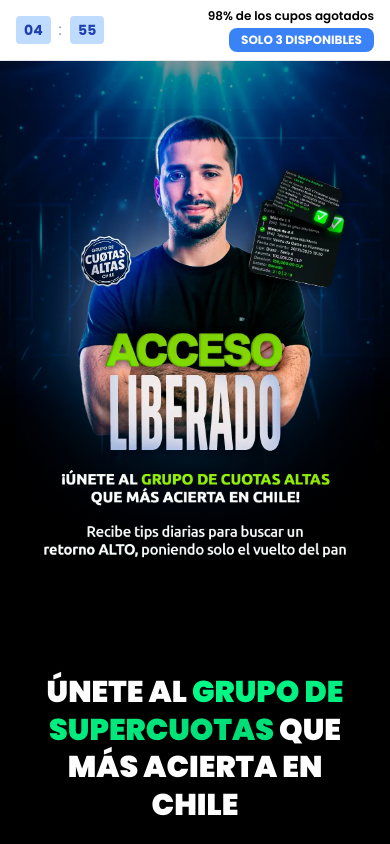
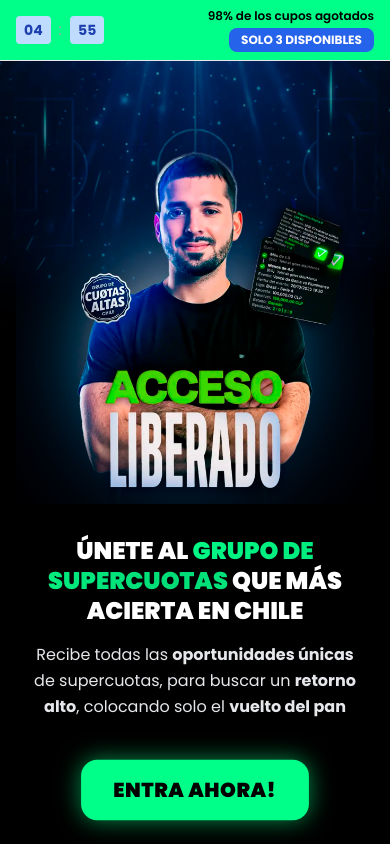
Before and after one commit to 24games/tipstervicente, a Next.js app: page /bilhete-acao in a window 390 px wide. Shown: the top 844 px of the page. Built offline with nearby package versions, Linux system fonts and the light colour scheme.

Commit message:
Atualiza imagem expert, reduz fontes para mobile e muda background do header para verde

```diff
--- a/app/bilhete-acao/page.tsx
+++ b/app/bilhete-acao/page.tsx
@@ -119,7 +119,7 @@
       `}</style>
 
       {/* HEADER - Disclaimer com cronômetro */}
-      <header className="bg-white w-full py-2 px-4 md:px-8 border-b border-gray-200">
+      <header className="bg-[#00FF88] w-full py-2 px-4 md:px-8 border-b border-gray-200">
         <div className="max-w-7xl mx-auto flex items-center justify-between gap-4">
           {/* Esquerda - Cronômetro */}
           <div className="flex items-center gap-2">
@@ -139,7 +139,7 @@
             <p className="text-black text-xs md:text-sm font-semibold">
               98% de los cupos agotados
             </p>
-            <div className="bg-blue-500 rounded-lg px-3 py-1">
+            <div className="bg-blue-600 rounded-lg px-3 py-1">
               <p className="text-white text-xs md:text-sm font-bold">
                 SOLO 3 DISPONIBLES
               </p>
@@ -161,7 +161,7 @@
         {/* Overlay escuro para contraste */}
         <div className="absolute inset-0 bg-black/40"></div>
 
-        <div className="relative z-10 max-w-5xl w-full mx-auto text-center space-y-8">
+        <div className="relative z-10 max-w-5xl w-full mx-auto text-center space-y-4 sm:space-y-6 md:space-y-8">
           {/* Imagem do Expert */}
           <motion.div
             initial={{ opacity: 0, y: 30 }}
@@ -182,7 +182,7 @@
             initial={{ opacity: 0, y: 30 }}
             animate={{ opacity: 1, y: 0 }}
             transition={{ duration: 0.8, delay: 0.2 }}
-            className="text-3xl sm:text-4xl md:text-5xl lg:text-6xl font-black leading-tight px-4 text-white"
+            className="text-2xl sm:text-3xl md:text-4xl lg:text-5xl font-black leading-tight px-4 text-white"
           >
             ÚNETE AL{' '}
             <span className="gradient-text-animated">
@@ -196,7 +196,7 @@
             initial={{ opacity: 0, y: 30 }}
             animate={{ opacity: 1, y: 0 }}
             transition={{ duration: 0.8, delay: 0.4 }}
-            className="text-lg sm:text-xl md:text-2xl text-gray-200 leading-relaxed px-4 max-w-4xl mx-auto"
+            className="text-base sm:text-lg md:text-xl text-gray-200 leading-relaxed px-4 max-w-4xl mx-auto"
           >
             Recibe todas las <span className="font-bold">oportunidades únicas</span> de supercuotas, para buscar un{' '}
             <span className="font-bold">retorno alto</span>, colocando solo el{' '}
```
Also changed, not shown: public/bilhete-acao/images/expert.webp.
